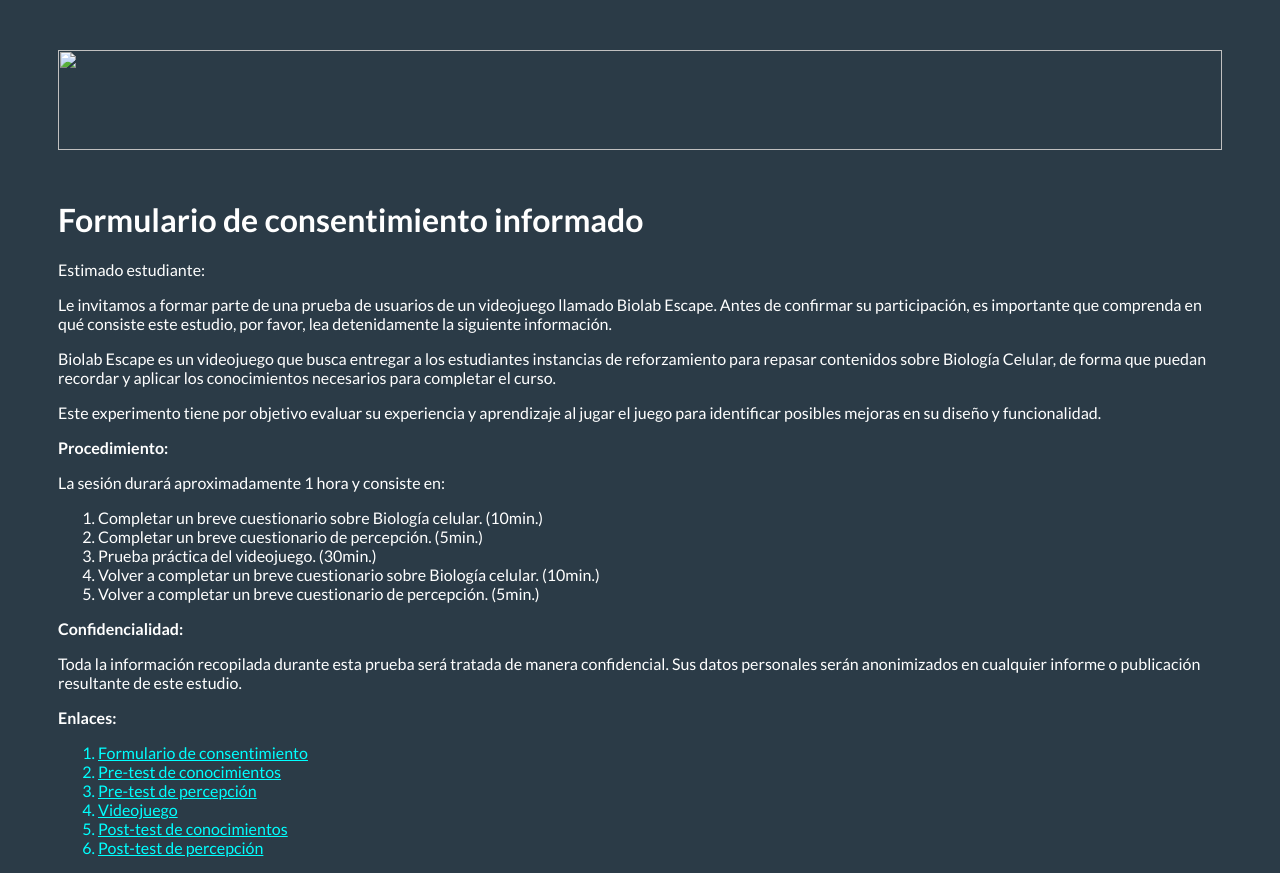
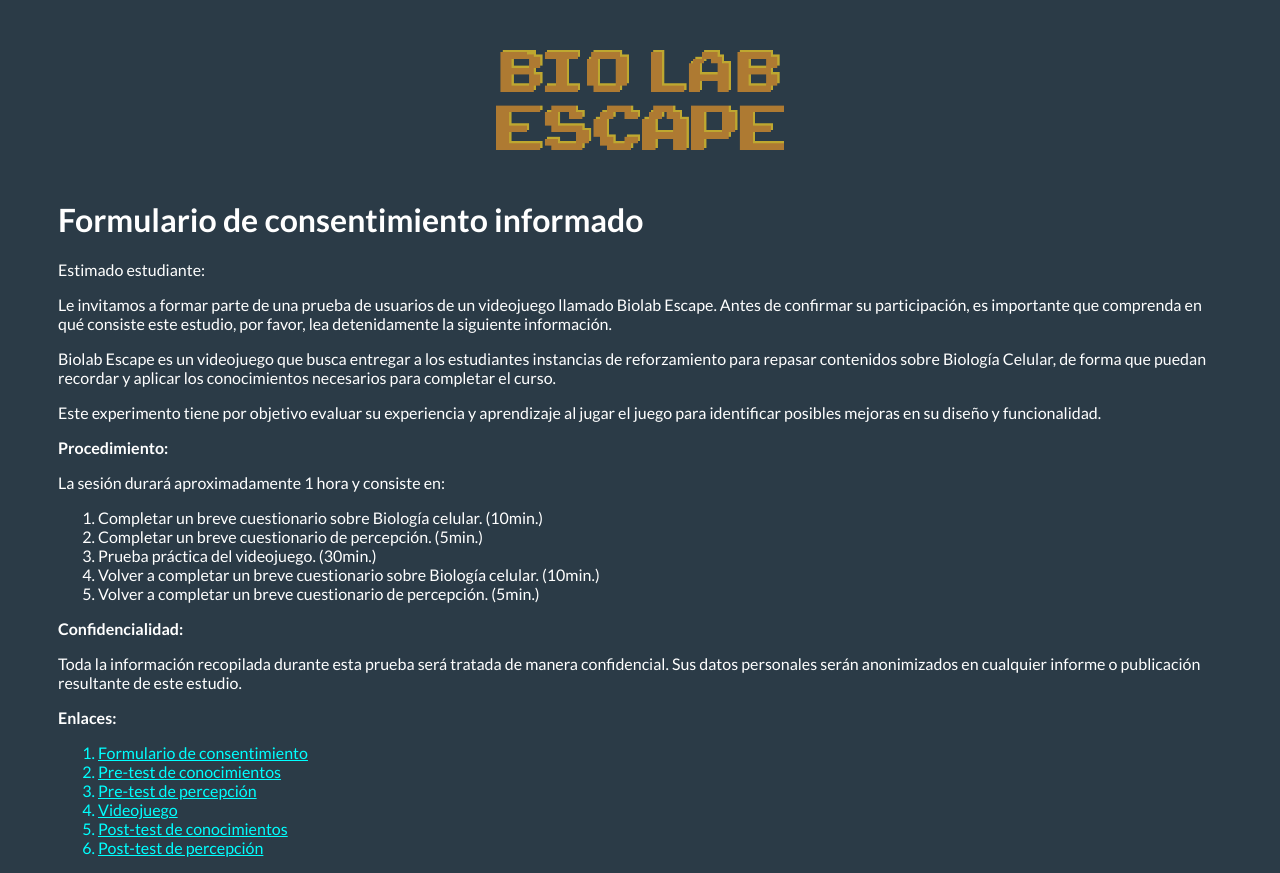
Before and after one commit to cykrr/biolab-escape, a website: page tutorial.html in a window 1280 px wide. Drawn offline with Linux system fonts and the light colour scheme.

Commit message:
fix image

```diff
--- a/tutorial.html
+++ b/tutorial.html
@@ -17,7 +17,7 @@
   </head>
   <body>
 	<div style="height: 100px; display: flex; align-items: center; flex-direction: column; margin: 50px;">
-		    <img style="height: 100%; width: auto;" src="/biolab_escape/logo.png"></img>
+		    <img style="height: 100%; width: auto;" src="/biolab-escape/logo.png"></img>
 	</div>
 	<div class="content lato-thin" style="padding-left: 50px; padding-right: 50px;">
 		<h1>Formulario de consentimiento informado</h1>
```
